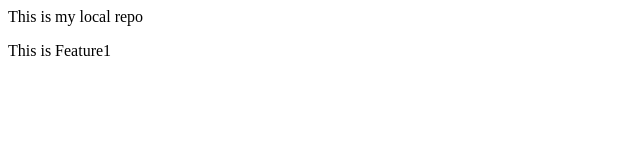
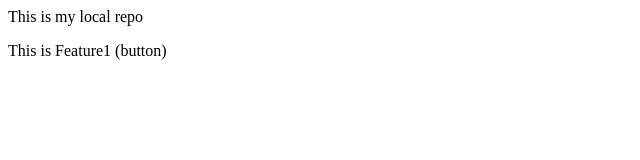
Before and after one commit to durwansh/localRepo, a plain HTML site: page index.html in a window 1280 px wide. Shown: the full height of the page, 0-640 px from the left. Drawn offline with Linux system fonts and the light colour scheme.

Commit message:
Add button

```diff
--- a/index.html
+++ b/index.html
@@ -1,2 +1,2 @@
 <p>This is my local repo</p>
-<p>This is Feature1</p>
+<p>This is Feature1 (button) </p>
```
